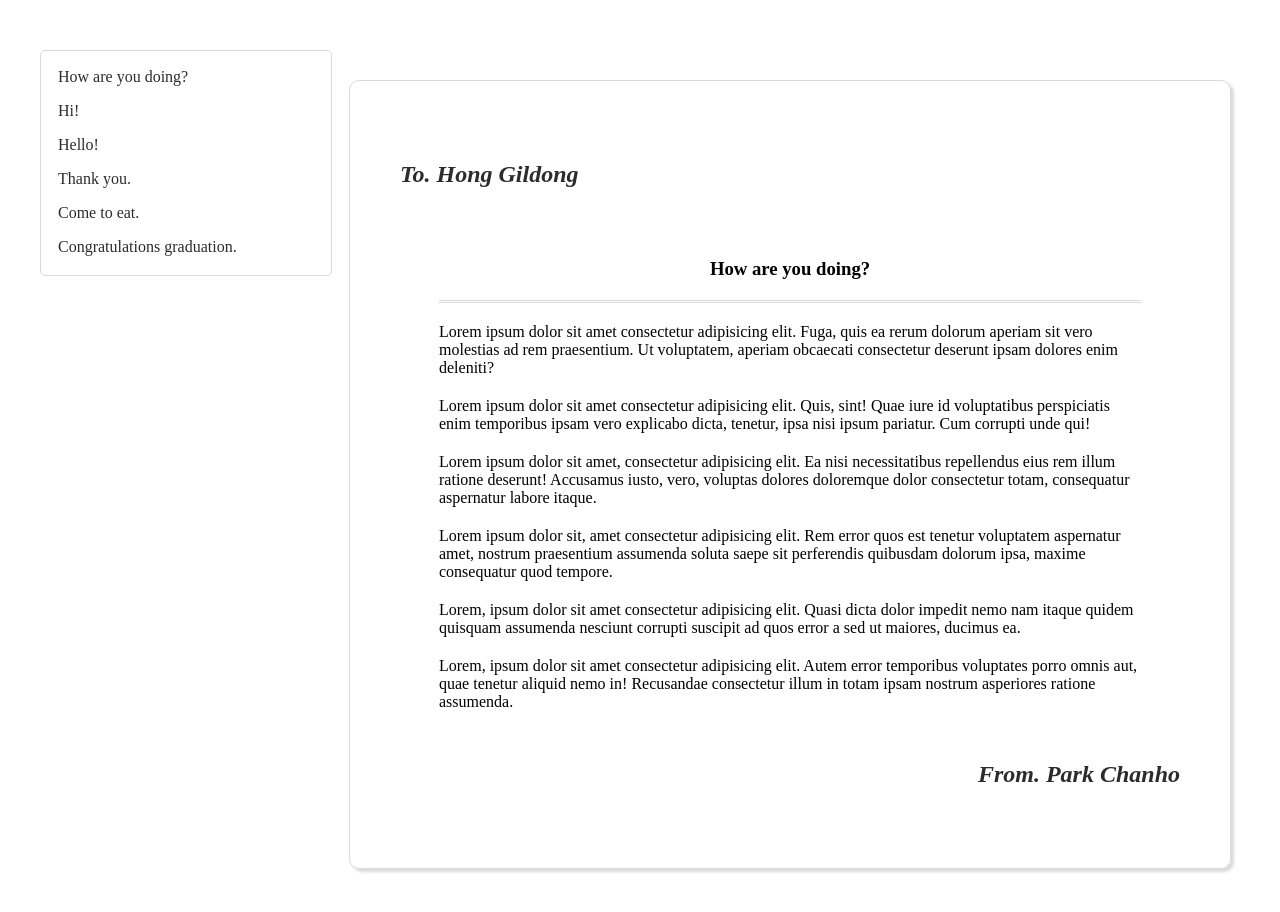
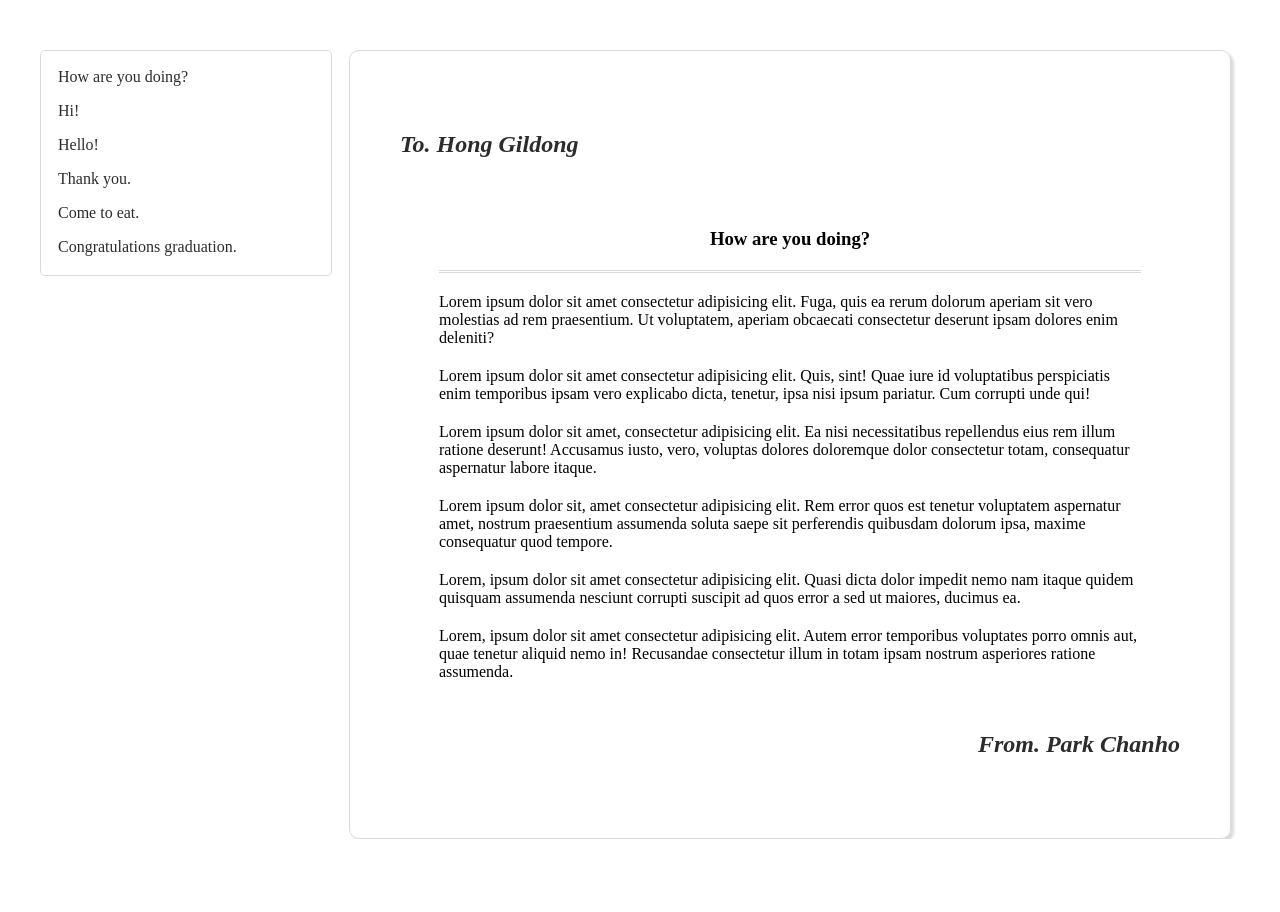
Before and after one commit to goup201a/DWcss, a plain HTML site: page pjt/20261117ex/letter_list/index.html in a window 1280 px wide. After the commit the page ends 889 px from the top, so only its background shows below. Drawn offline with Linux system fonts and the light colour scheme.

Commit message:
practice

```diff
--- a/pjt/20261117ex/letter_list/index.css
+++ b/pjt/20261117ex/letter_list/index.css
@@ -37,7 +37,7 @@
     border: 1px solid #dadada;
     border-radius: 10px;
     padding: 80px 50px;
-    margin: 30px auto;
+    margin: 0 auto;
     box-shadow: 3px 3px 3px #dadada;
 }
 
--- a/pjt/20261117ex/letter_list/index.html
+++ b/pjt/20261117ex/letter_list/index.html
@@ -2,7 +2,7 @@
 <html lang="en">
 <head>
     <meta charset="UTF-8">
-    <title>Document</title>
+    <title>Letter_List</title>
     <link rel="stylesheet" href="index.css">
     <link rel="stylesheet" href="common.css">
 </head>
@@ -63,6 +63,6 @@
                 </div>
             </li>
         </ul>
-
+    </div>
 </body>
 </html>
```
Also changed, not shown: pjt/20261118ex/goods_practice/common.css (line endings or trailing spaces).
